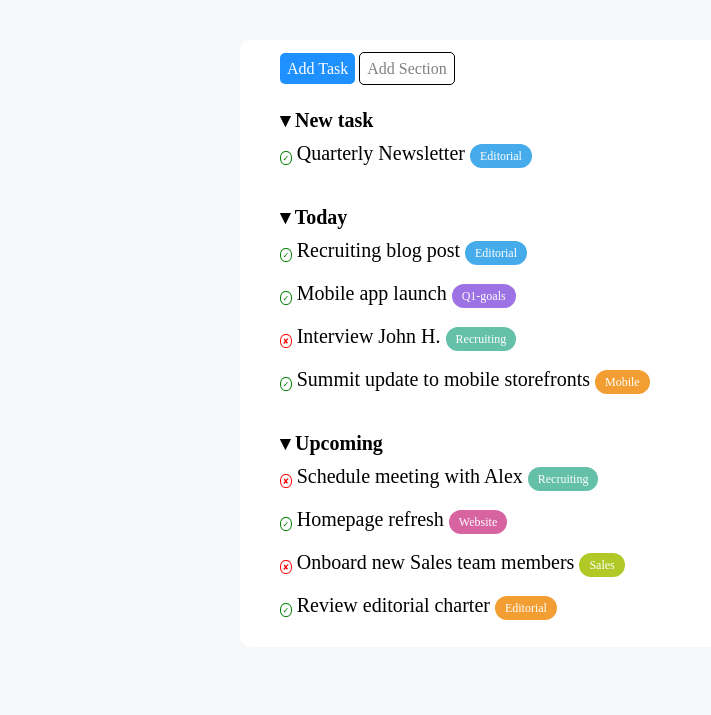
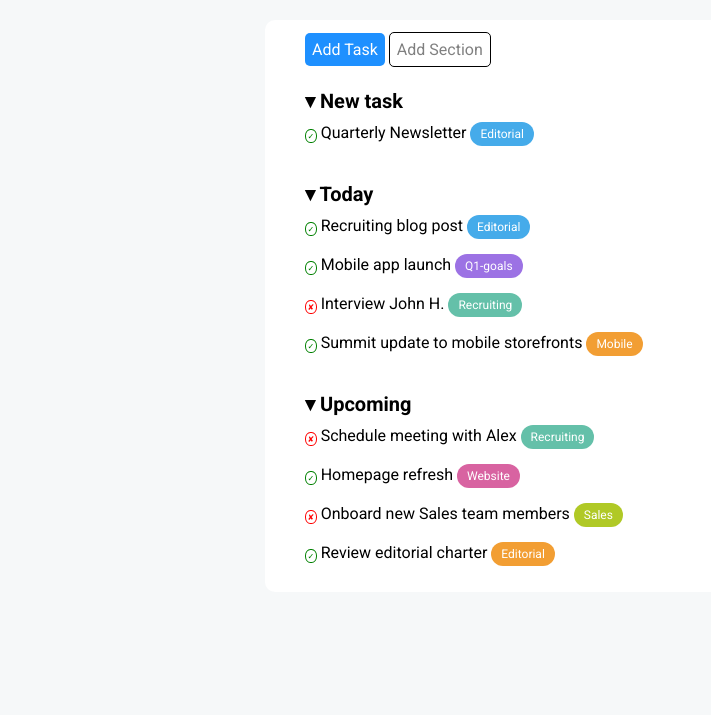
Before and after one commit to jackbottaro/html-css-toboolist, a plain HTML site: page index.html in a window 1280 px wide. Shown: the part 85-800 px from the top of the page, without its empty margins (0-711 px from the left). Drawn offline with Linux system fonts and the light colour scheme.

Commit message:
fix span and adding final element

```diff
--- a/css/style.css
+++ b/css/style.css
@@ -4,6 +4,7 @@
   box-sizing: border-box;
   padding: 0;
   margin: 0;
+  font-family: "Roboto", sans-serif;
 }
 
 body {
@@ -85,12 +86,13 @@ body {
 /* main */
 
 .container {
-  width: 800px;
+  width: 750px;
   background-color: white;
   border-radius: 10px;
   height: auto;
   margin: 0 auto;
-  margin-top: 50px;
+  margin-top: 30px;
+  margin-bottom: 80px;
   padding: 20px 40px;
 }
 
@@ -118,10 +120,12 @@ body {
 .title-task {
   font-weight: bold;
   font-size: 20px;
+  font-weight: 700;
 }
 
 .task-body {
-  font-weight: lighter;
+  font-weight: 400;
+  font-size: 16px;
   padding: 10px 0;
 }
 
--- a/index.html
+++ b/index.html
@@ -8,6 +8,9 @@
     <meta name="description" content="A new and stylish to do list">
     <meta name="author" content="Giacomo Bottaro">
     <link rel="stylesheet" href="css/style.css">
+    <link rel="preconnect" href="https://fonts.googleapis.com">
+    <link rel="preconnect" href="https://fonts.gstatic.com" crossorigin>
+    <link href="https://fonts.googleapis.com/css2?family=Roboto:wght@100;300;400;500;700;900&display=swap" rel="stylesheet">
     <title>Document</title>
 </head>
 <body>
```
